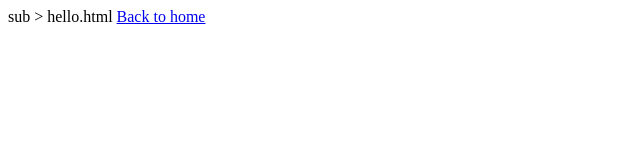
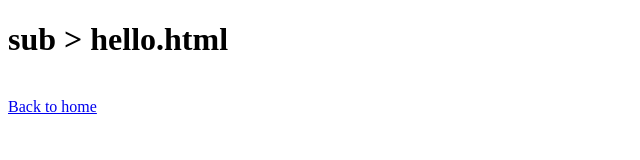
Before and after one commit to yeeha567/gtg-gcp, a plain HTML site: page sub/hello.html in a window 1280 px wide. Shown: the whole page, without its empty margins (0-640 px from the left). Drawn offline with Linux system fonts and the light colour scheme.

Commit message:
Update hello.html

```diff
--- a/sub/hello.html
+++ b/sub/hello.html
@@ -6,7 +6,8 @@
     <title>Document</title>
   </head>
   <body>
-    sub > hello.html
+    <h1>sub > hello.html</h1>
+    <br>
     <a href="../index.html">Back to home</a>
   </body>
 </html>
```
